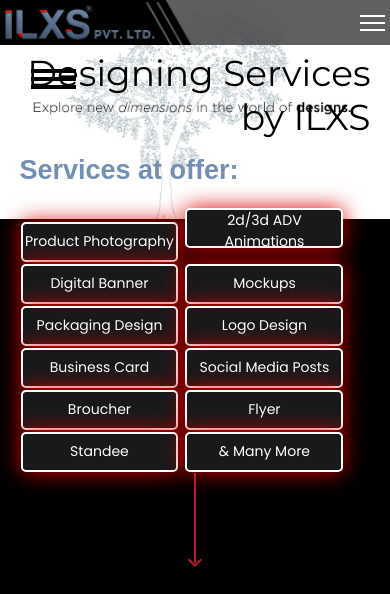
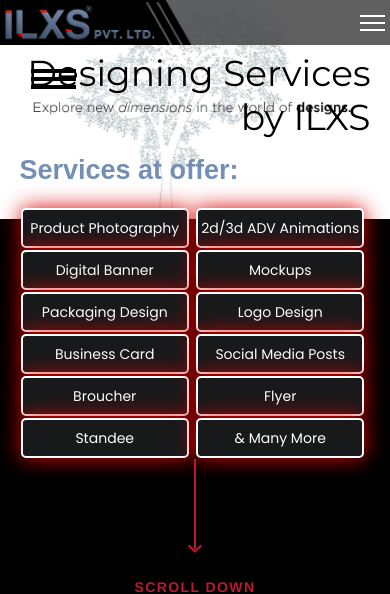
Before and after one commit to surajpp/ilxs.in, a PHP site: page /Design_of_ilxs.html in a window 390 px wide. Shown: the top 594 px of the page. Run offline with PHP 8.4, Linux system fonts and the light colour scheme; some libraries are stand-ins or nearby versions; some web fonts are replaced.

Commit message:
Update style.css

```diff
--- a/style.css
+++ b/style.css
@@ -959,7 +959,7 @@
 	.cta-glow {
 		border: 2px solid #ffffff;
 		font-size: 3.6vw;
-		width: 45%;
+		width: 48%;
 	}
 	.prefooter{
 	display: none;
```
